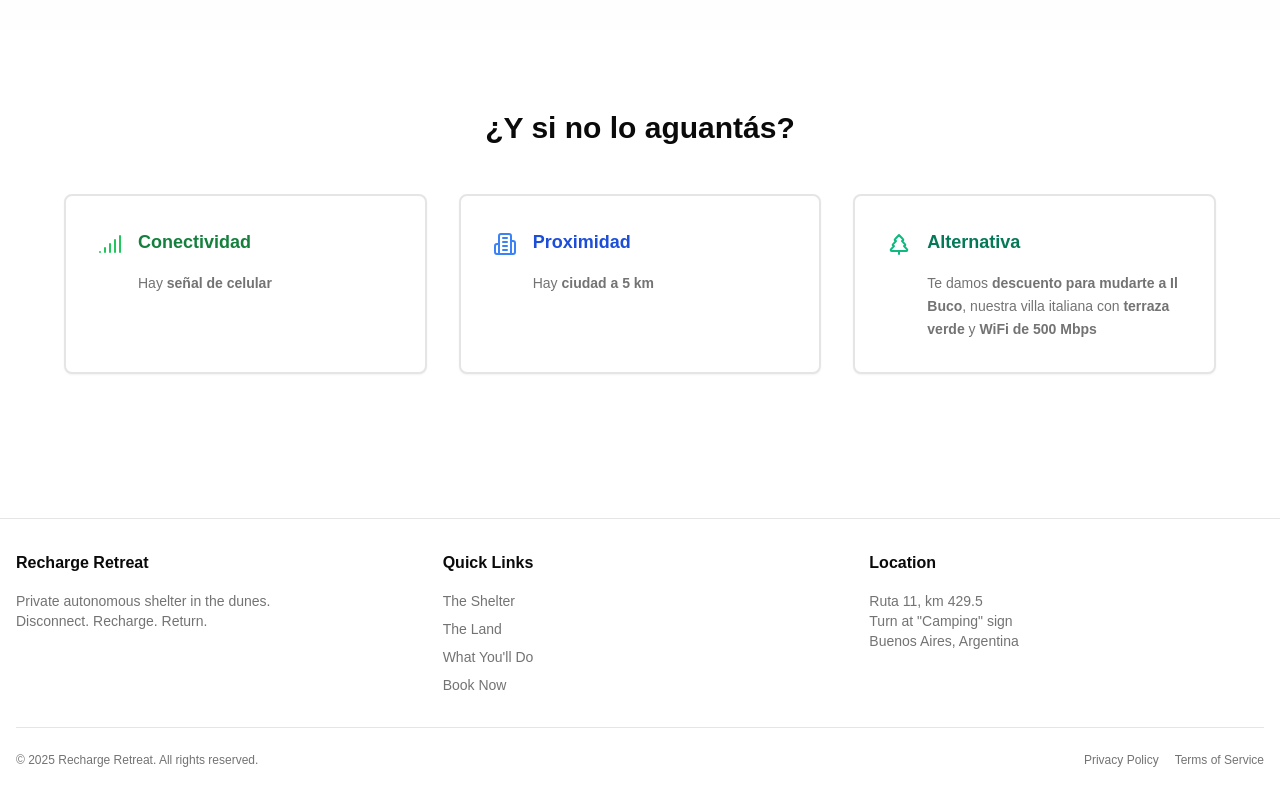
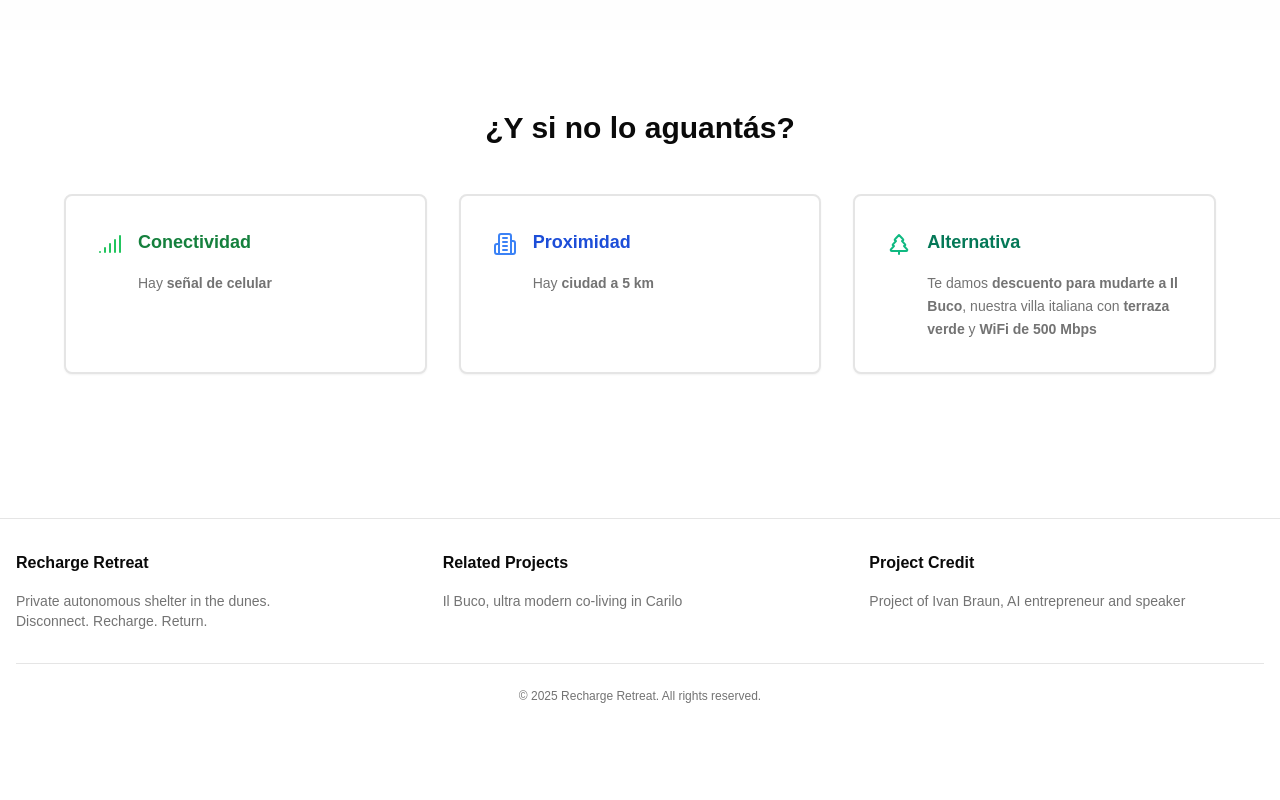
Before and after one commit to visualpharm/recharge-retreat, a Next.js app: page /activities in a window 1280 px wide. Shown: the part 3369-4169 px from the top of the page. After the commit the page ends 4105 px from the top, so only its background shows below. Built offline with nearby package versions, Linux system fonts and the light colour scheme.

Commit message:
footer links

```diff
--- a/components/footer.tsx
+++ b/components/footer.tsx
@@ -15,60 +15,40 @@ export default function Footer() {
           </div>
 
           <div>
-            <h3 className="font-semibold mb-4">Quick Links</h3>
+            <h3 className="font-semibold mb-4">Related Projects</h3>
             <ul className="space-y-2 text-sm">
               <li>
-                <Link href="/shelter" className="text-muted-foreground hover:text-foreground transition-colors">
-                  The Shelter
-                </Link>
-              </li>
-              <li>
-                <Link href="/land" className="text-muted-foreground hover:text-foreground transition-colors">
-                  The Land
-                </Link>
-              </li>
-              <li>
-                <Link href="/activities" className="text-muted-foreground hover:text-foreground transition-colors">
-                  What You'll Do
-                </Link>
-              </li>
-              <li>
                 <Link
-                  href="https://book.recharge.com.ar/listing/110889"
+                  href="https://ilbuco.com.ar"
                   target="_blank"
                   rel="noopener noreferrer"
                   className="text-muted-foreground hover:text-foreground transition-colors"
                 >
-                  Book Now
+                  Il Buco, ultra modern co-living in Carilo
                 </Link>
               </li>
             </ul>
           </div>
 
           <div>
-            <h3 className="font-semibold mb-4">Location</h3>
+            <h3 className="font-semibold mb-4">Project Credit</h3>
             <p className="text-sm text-muted-foreground">
-              Ruta 11, km 429.5
-              <br />
-              Turn at "Camping" sign
-              <br />
-              Buenos Aires, Argentina
+              <Link
+                href="https://aiandtractors.com"
+                target="_blank"
+                rel="noopener noreferrer"
+                className="hover:text-foreground transition-colors"
+              >
+                Project of Ivan Braun, AI entrepreneur and speaker
+              </Link>
             </p>
           </div>
         </div>
 
-        <div className="border-t mt-8 pt-6 flex flex-col md:flex-row justify-between items-center">
+        <div className="border-t mt-8 pt-6 text-center">
           <p className="text-xs text-muted-foreground">
             © {new Date().getFullYear()} Recharge Retreat. All rights reserved.
           </p>
-          <div className="flex gap-4 mt-4 md:mt-0">
-            <Link href="#" className="text-xs text-muted-foreground hover:text-foreground transition-colors">
-              Privacy Policy
-            </Link>
-            <Link href="#" className="text-xs text-muted-foreground hover:text-foreground transition-colors">
-              Terms of Service
-            </Link>
-          </div>
         </div>
       </div>
     </footer>
```
